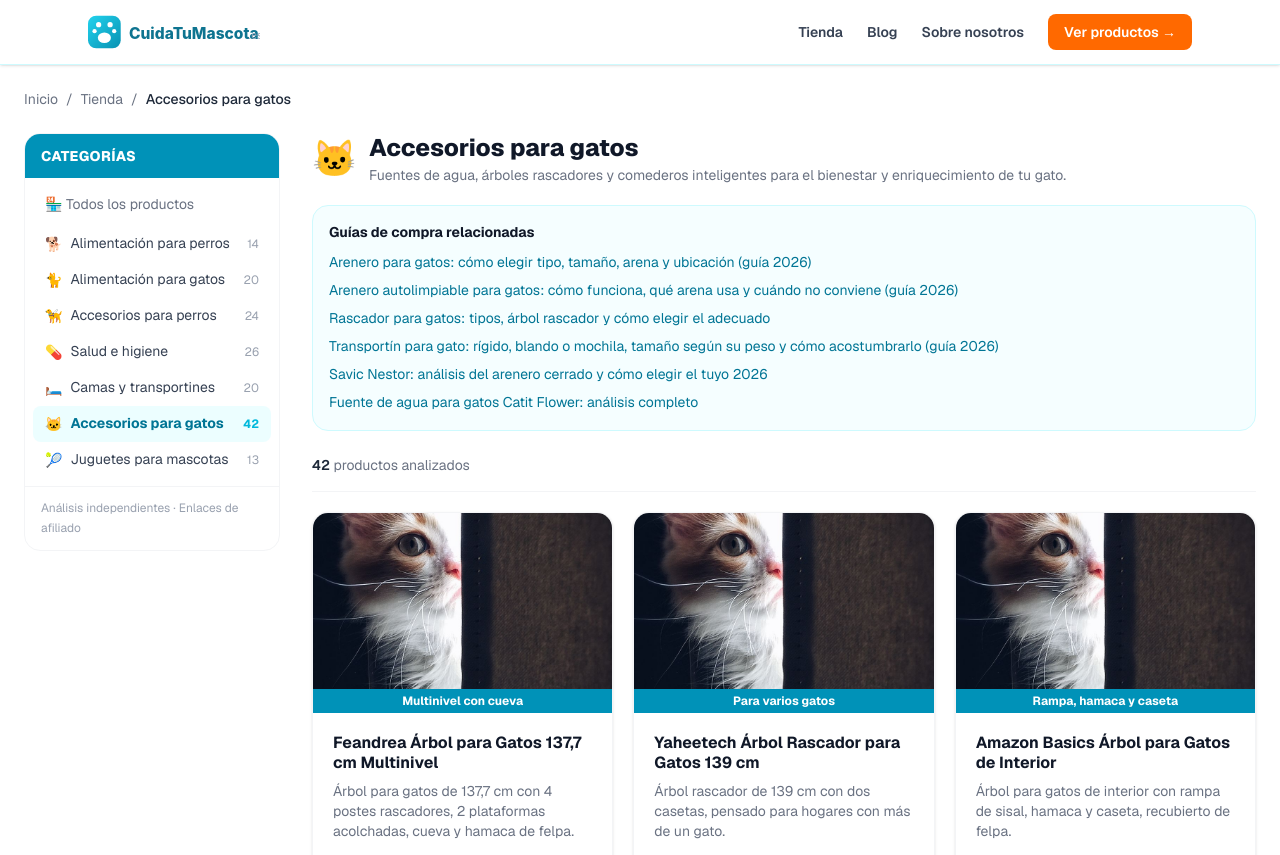
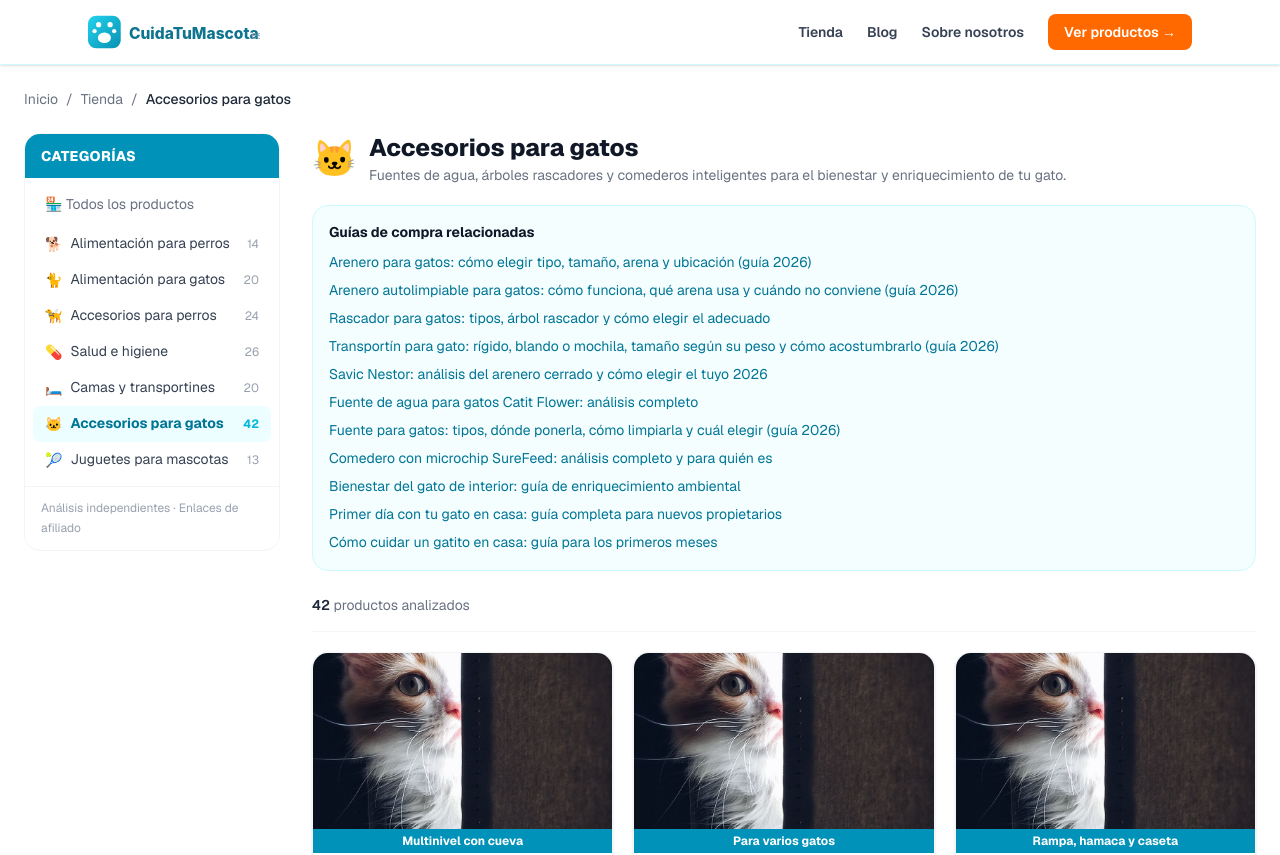
Before and after one commit to mktweb360/cuidatumascota, a Next.js app: page /tienda/accesorios-gatos in a window 1280 px wide. Shown: the top 855 px of the page. Built offline with nearby package versions, Linux system fonts and the light colour scheme.

Commit message:
Categorías: listan los artículos que las enlazan con su botón

```diff
--- a/app/tienda/[categoria]/page.tsx
+++ b/app/tienda/[categoria]/page.tsx
@@ -3,7 +3,7 @@ import Link from "next/link";
 import type { Metadata } from "next";
 import { categories, getProductsByCategory } from "@/data/products";
 import ProductCard from "@/components/ProductCard";
-import { getPostBySlug } from "@/data/posts";
+import { getPostBySlug, posts } from "@/data/posts";
 
 // Guías del blog enlazadas desde cada categoría (enlazado interno hacia las guías de compra).
 const categoryGuides: Record<string, string[]> = {
@@ -47,6 +47,7 @@ export default async function CategoriaPage({ params }: { params: Promise<{ cate
   const { categoria } = await params;
   const cat = categories.find((c) => c.slug === categoria);
   if (!cat) notFound();
+  const guideSlugs = Array.from(new Set([...(categoryGuides[cat.slug] ?? []), ...posts.filter((p) => p.categoryCta?.href === `/tienda/${cat.slug}`).map((p) => p.slug)]));
 
   const productList = getProductsByCategory(categoria);
 
@@ -166,11 +167,11 @@ export default async function CategoriaPage({ params }: { params: Promise<{ cate
               <p className="text-sm text-gray-600 leading-relaxed mb-5">{categoryMeta[cat.slug].intro}</p>
             )}
 
-            {(categoryGuides[cat.slug] ?? []).length > 0 && (
+            {guideSlugs.length > 0 && (
               <div className="mb-6 rounded-2xl border border-cyan-100 bg-cyan-50/50 p-4">
                 <p className="text-sm font-bold text-gray-900 mb-2">Guías de compra relacionadas</p>
                 <ul className="space-y-1">
-                  {(categoryGuides[cat.slug] ?? []).map((s) => getPostBySlug(s)).filter(Boolean).map((g) => (
+                  {guideSlugs.map((s) => getPostBySlug(s)).filter(Boolean).map((g) => (
                     <li key={g!.slug}>
                       <Link href={`/blog/${g!.slug}`} className="text-sm text-cyan-700 hover:text-cyan-900 hover:underline">
                         {g!.title}
```
